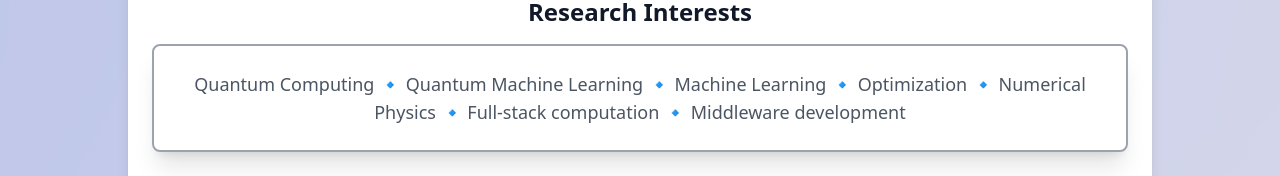
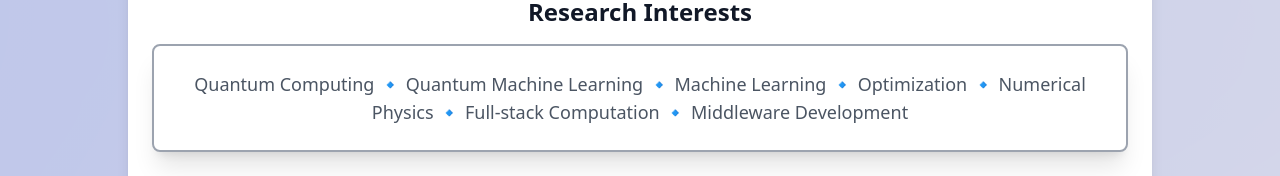
Before and after one commit to MatteoRobbiati/lorefais, a Next.js app: page / in a window 1280 px wide. Shown: the part 376-552 px from the top of the page. Built offline with nearby package versions, Linux system fonts and the light colour scheme.

Commit message:
fix capital letter in keywords

```diff
--- a/pages/index.js
+++ b/pages/index.js
@@ -35,7 +35,7 @@
           <div className="bg-white dark:bg-gray-700 rounded-lg shadow-xl p-6 mb-8 border-2 border-gray-400 dark:border-gray-600">
             <p className="text-center text-lg text-gray-600 dark:text-gray-300">
               Quantum Computing 🔹 Quantum Machine Learning 🔹 Machine Learning 🔹 Optimization 🔹 Numerical Physics 🔹
-              Full-stack computation 🔹 Middleware development
+              Full-stack Computation 🔹 Middleware Development
             </p>
           </div>
 
```
